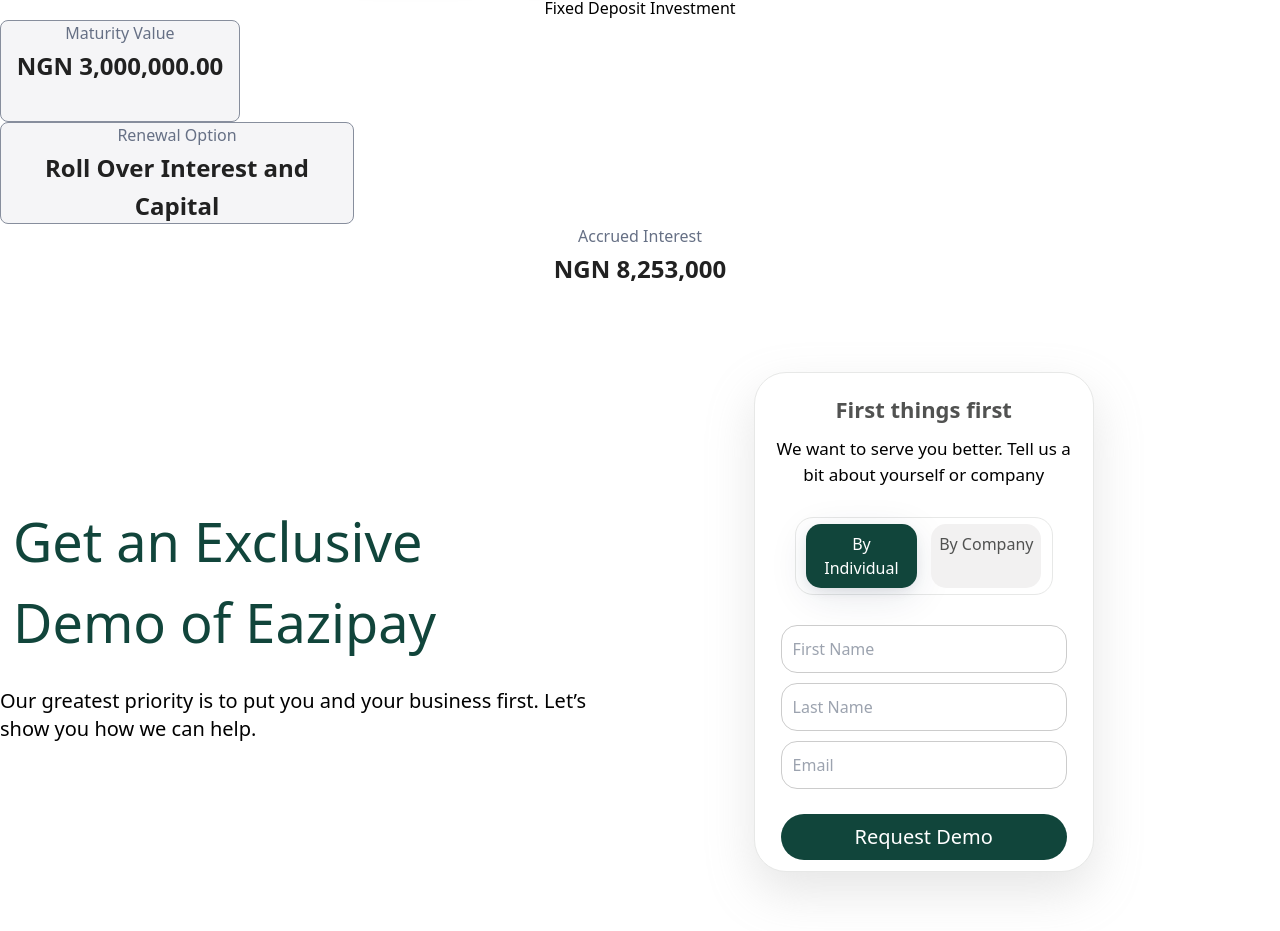
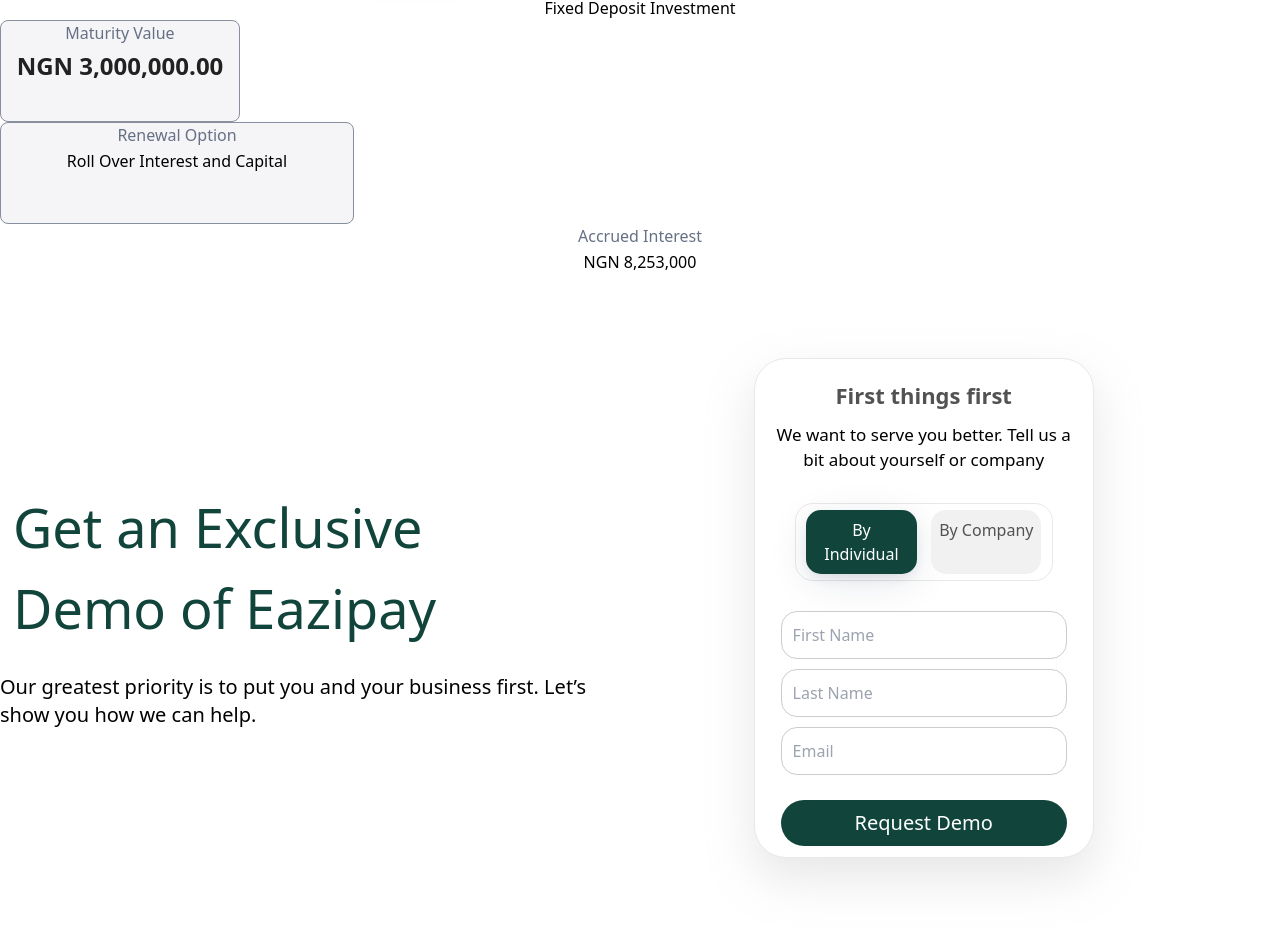
Before and after one commit to Maxwell011/azipay, a React (Vite) app: page / in a window 1280 px wide. Shown: the part 3314-4245 px from the top of the page. Built offline with nearby package versions, Linux system fonts and the light colour scheme.

Commit message:
removed comments

```diff
--- a/src/css/New.css
+++ b/src/css/New.css
@@ -28,7 +28,7 @@
     font-weight: 500;
     line-height: 25.6px;
   }
-  .amount-value,
+  /* .amount-value,
   .maturity-value,
   .proposed-value,
   .renewal-value,
@@ -49,7 +49,7 @@
     background: rgba(2, 11, 50, 0.04);
     width: 168px;
     height: 102px;
-  }
+  } */
   .renewal-container {
     width: 354px;
     height: 102px;
```
